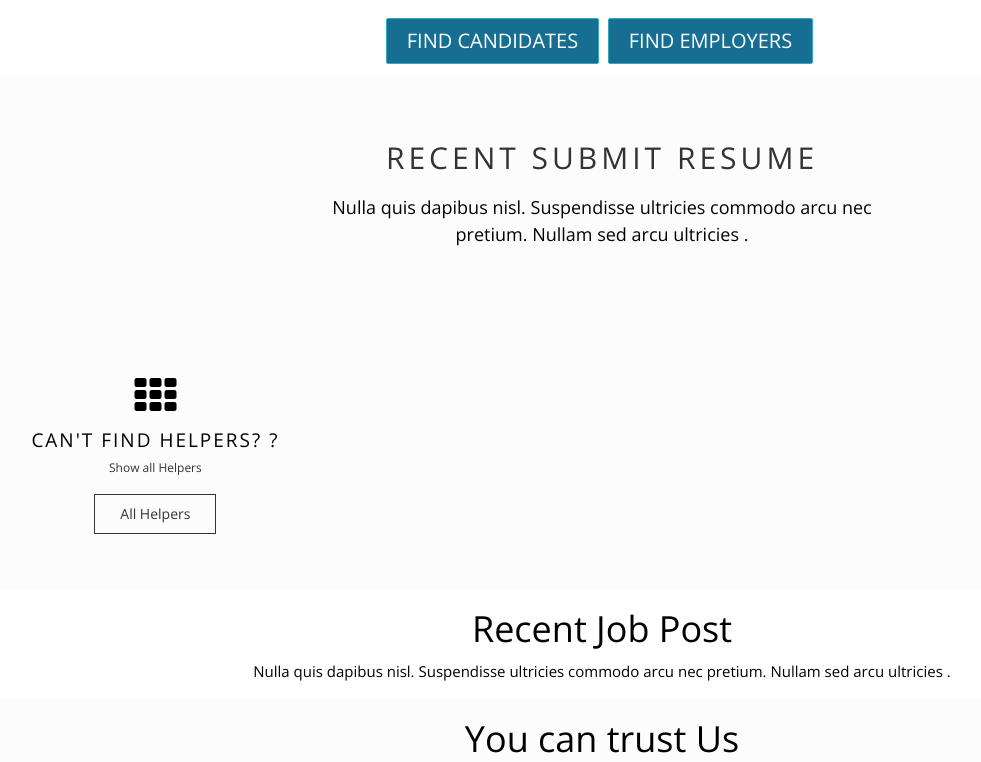
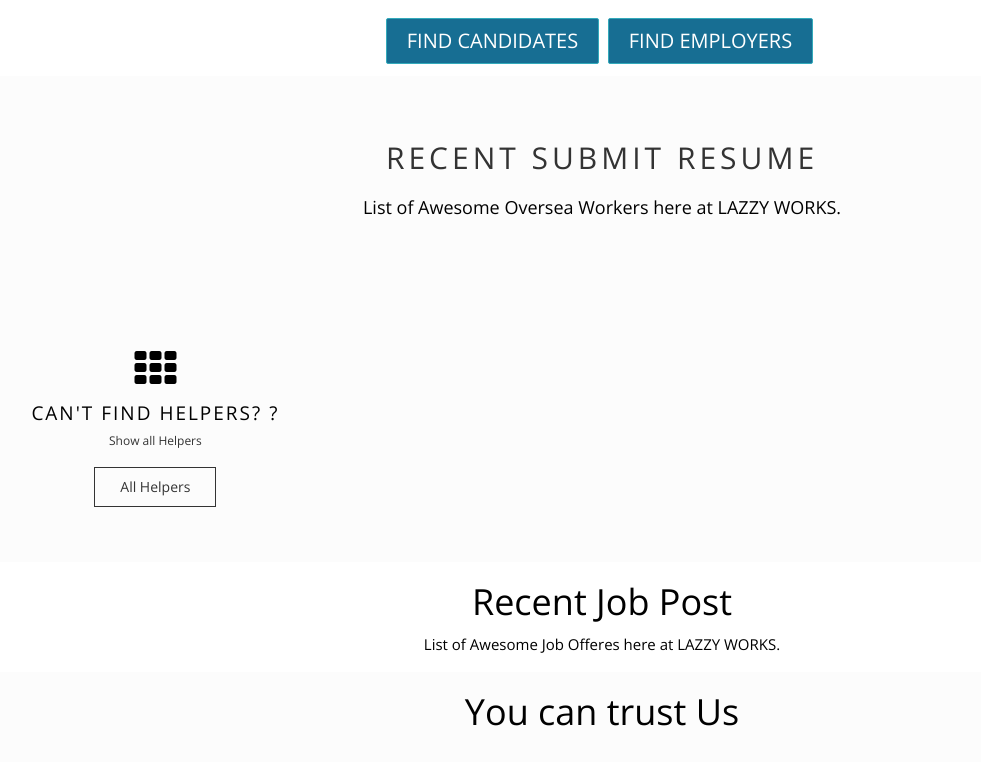
Before and after one commit to JohnRax/LazzyCorporation-OFWv0.2, a PHP site: page / in a window 1280 px wide. Shown: the part 344-1106 px from the top of the page, without its empty margins (38-1019 px from the left). Run offline with PHP 8.4, Linux system fonts and the light colour scheme; data that the repository does not hold is empty; some libraries are stand-ins or nearby versions.

Commit message:
List of Awesome Oversea Workers here at LAZZY WORKS.

```diff
--- a/includes/homepage.php
+++ b/includes/homepage.php
@@ -21,7 +21,7 @@
                     <div class="col-md-10 col-md-offset-1 col-sm-12 text-center page-title">
                         <!-- /.feature title -->
                         <h2>Recent Submit Resume</h2>
-                        <p>Nulla quis dapibus nisl. Suspendisse ultricies commodo arcu nec pretium. Nullam sed arcu ultricies . </p>
+                        <p>List of Awesome Oversea Workers here at LAZZY WORKS.</p>
                     </div>
                 </div>
 
@@ -112,7 +112,7 @@
                 <div class="col-md-10 col-md-offset-1 col-sm-12 text-center page-title1">
                         <!-- /.feature title -->
                         <h2>Recent Job Post</h2>
-                        <p>Nulla quis dapibus nisl. Suspendisse ultricies commodo arcu nec pretium. Nullam sed arcu ultricies . </p>
+                        <p>List of Awesome Job Offeres here at LAZZY WORKS.</p>
                     </div>
         <div class="container">
             <div class="row ">
```
